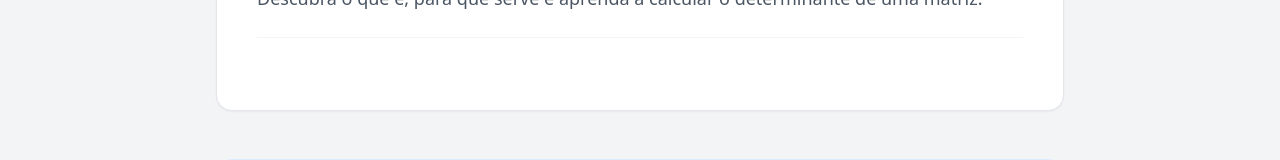
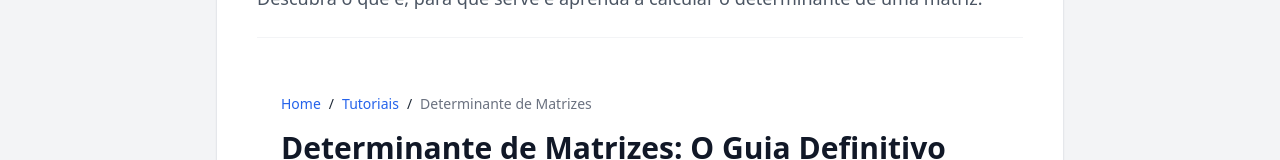
Before and after one commit to Diegosilva20/Projeto-calculadora-matrizes, a React (Vite) app: page /tutorial/determinante-de-matrizes in a window 1280 px wide. Shown: the part 296-456 px from the top of the page. Built offline with nearby package versions, Linux system fonts and the light colour scheme.

Commit message:
feat: refatoracao da Home, custom hook e SEO agressivo via Search Console

```diff
--- a/src/pages/TutorialPage.jsx
+++ b/src/pages/TutorialPage.jsx
@@ -94,7 +94,7 @@
 
           {/* Renderiza o conteúdo (texto, imagens, fórmulas) que vem do seu arquivo de dados */}
           <div className="prose prose-blue max-w-none text-gray-800 leading-loose">
-            {tutorial.content}
+            {tutorial.component}
           </div>
         </article>
 
```
